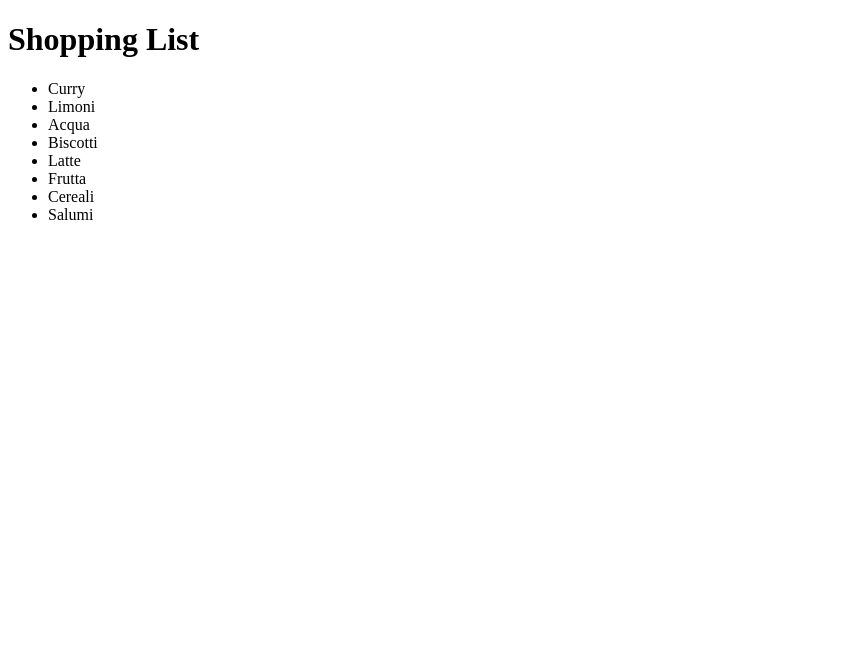
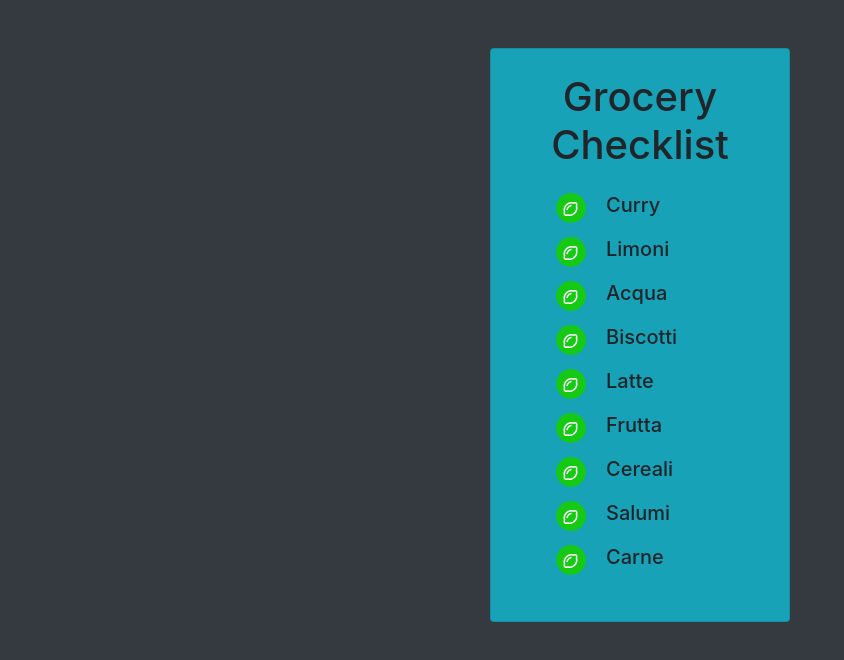
Before and after one commit to rinox3005/js-lista-spesa, a plain HTML site: page index.html in a window 1280 px wide. Shown: the whole page, without its empty margins (0-844 px from the left). Drawn offline with nearby package versions, Linux system fonts and the light colour scheme.

Commit message:
[UPD] list styled

```diff
--- /dev/null
+++ b/css/style.css
@@ -0,0 +1,27 @@
+.card {
+    width: 18.75rem;
+    border-radius: 2.25rem;
+}
+
+.icon i {
+    width: 1.875rem;
+    height: 1.875rem;
+    border-radius: 50%;
+    background: #15c915;
+    margin-left: 1.5625rem;
+    margin-bottom: .875rem;
+    padding: .4688rem;
+    color: rgb(255, 255, 255);
+}
+
+p {
+    margin-left: 1.25rem;
+    font-size: .625rem;
+    text-align: left;
+}
+
+h5 {
+    text-align: left;
+    margin-left: 1.25rem;
+    font-size: 1.0rem;
+}
--- a/index.html
+++ b/index.html
@@ -5,12 +5,27 @@
     <meta charset="UTF-8">
     <meta name="viewport" content="width=device-width, initial-scale=1.0">
     <title>Shopping List</title>
+    <!-- css -->
+    <link rel="stylesheet" href="/css/style.css">
+    <!-- /css -->
+    <!-- fontawesome -->
+    <script src="https://kit.fontawesome.com/7711c3f1fc.js" crossorigin="anonymous"></script>
+    <!-- /fontawesome -->
+    <!-- bootstrap -->
+    <link rel="stylesheet" href="https://stackpath.bootstrapcdn.com/bootstrap/4.4.1/css/bootstrap.min.css">
+    <!-- /bootstrap -->
 </head>
 
-<body>
-    <h1>Shopping List</h1>
-    <ul id="list"></ul>
+<body class="bg-dark">
+    <div class="container d-flex justify-content-center mt-5">
+        <div class="card pt-2 pb-3 bg-info">
+            <h1 class="text-center mb-4 pt-3">Grocery Checklist</h1>
+            <ul id="list"></ul>
+        </div>
+    </div>
+    <!-- js -->
     <script src="js/list.js"></script>
+    <!-- /js -->
 </body>
 
 </html>
--- a/js/list.js
+++ b/js/list.js
@@ -9,7 +9,8 @@ const shoppingList = [
     'Latte',
     'Frutta',
     'Cereali',
-    'Salumi'];
+    'Salumi',
+    'Carne'];
 
 // inizializzazione variabile counter del ciclo
 let counter = 0;
@@ -21,8 +22,18 @@ const ul = document.getElementById('list');
 while (counter < shoppingList.length) {
     //creo un elemento li
     const li = document.createElement('li');
-    //inserisco l'elemento della lista della spesa alla posizione [counter]
-    li.innerText = shoppingList[counter];
+    //assegno delle classi ad li
+    li.classList.add('d-flex', 'flex-row', 'icon')
+    //creo un elemento i
+    const i = document.createElement('i');
+    //assegno delle classi al mio elemento i
+    i.classList.add('fa-regular', 'fa-lemon')
+    //creo un elemento h5
+    const h5 = document.createElement('h5');
+    //inserisco l'elemento della lista della spesa alla posizione [counter] dentro il mio h5
+    h5.innerText = shoppingList[counter];
+    //appendo al mio li gli elementi i e h5 creati in precedenza
+    li.append(i, h5)
     //appendo l'elemento li appena creato e riempito alla ul creata in precedenza
     ul.append(li);
     //incremento il contatore
```
